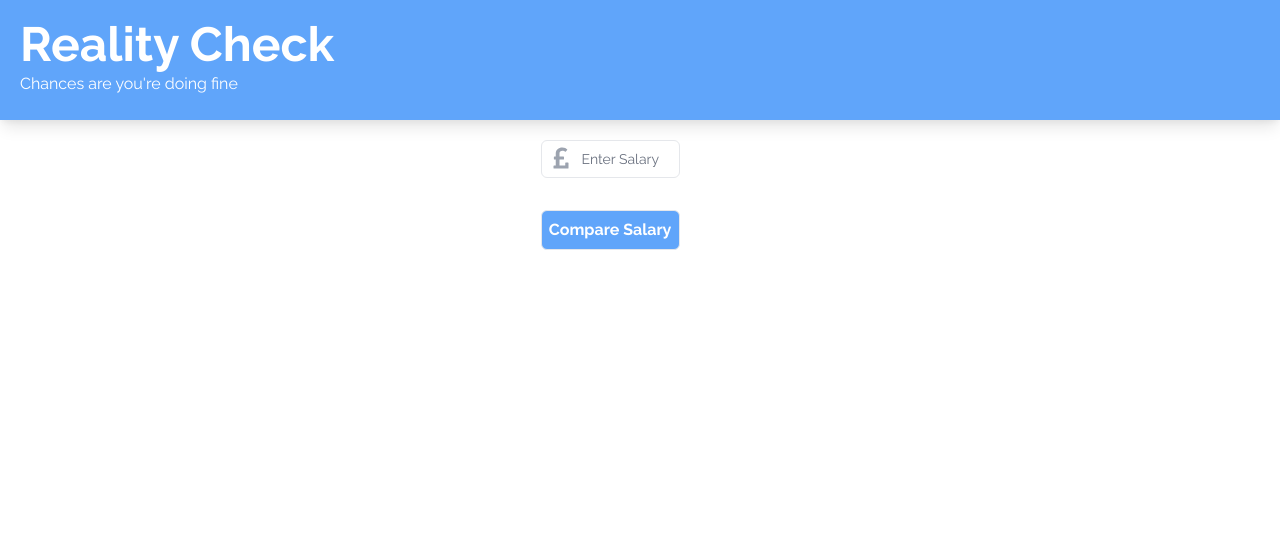
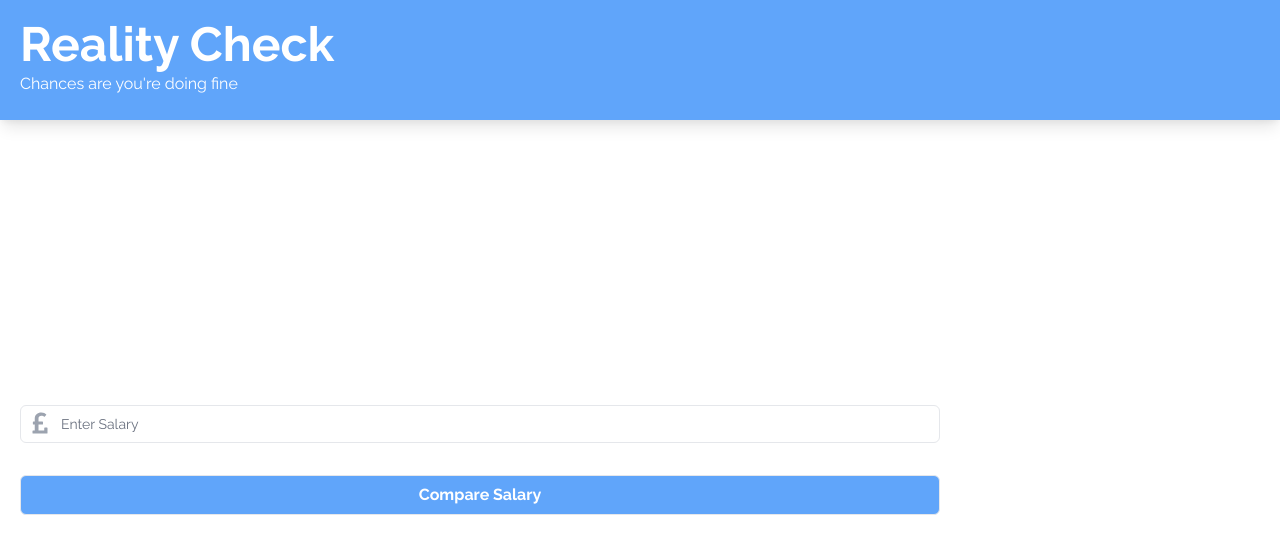
Before and after one commit to cupton15/reality-check, a React (Create React App) app: page / in a window 1280 px wide. Shown: the top 554 px of the page. Built offline with nearby package versions, Linux system fonts and the light colour scheme.

Commit message:
adding grid

```diff
--- a/src/App.tsx
+++ b/src/App.tsx
@@ -14,13 +14,14 @@ function App() {
   };
 
   return (
-    <>
+    <div className="grid h-screen grid-cols-1 grid-rows-header">
       <Header />
-      <div className="App h-auto grid justify-center content-center">
+
+      <div className="App self-center">
         {!submitted && <SalaryCheckForm onSubmit={onSubmit} />}
         {submitted && jobInfo && <SalaryResults jobInfo={jobInfo} />}
       </div>
-    </>
+    </div>
   );
 }
 
--- a/tailwind.config.js
+++ b/tailwind.config.js
@@ -9,6 +9,9 @@ module.exports = {
       inset: {
         '1/6': '16.66%',
       },
+      gridTemplateRows: {
+        header: '15% auto',
+      },
       fontFamily: {
         sans: ['Raleway', ...defaultTheme.fontFamily.sans],
       },
```
